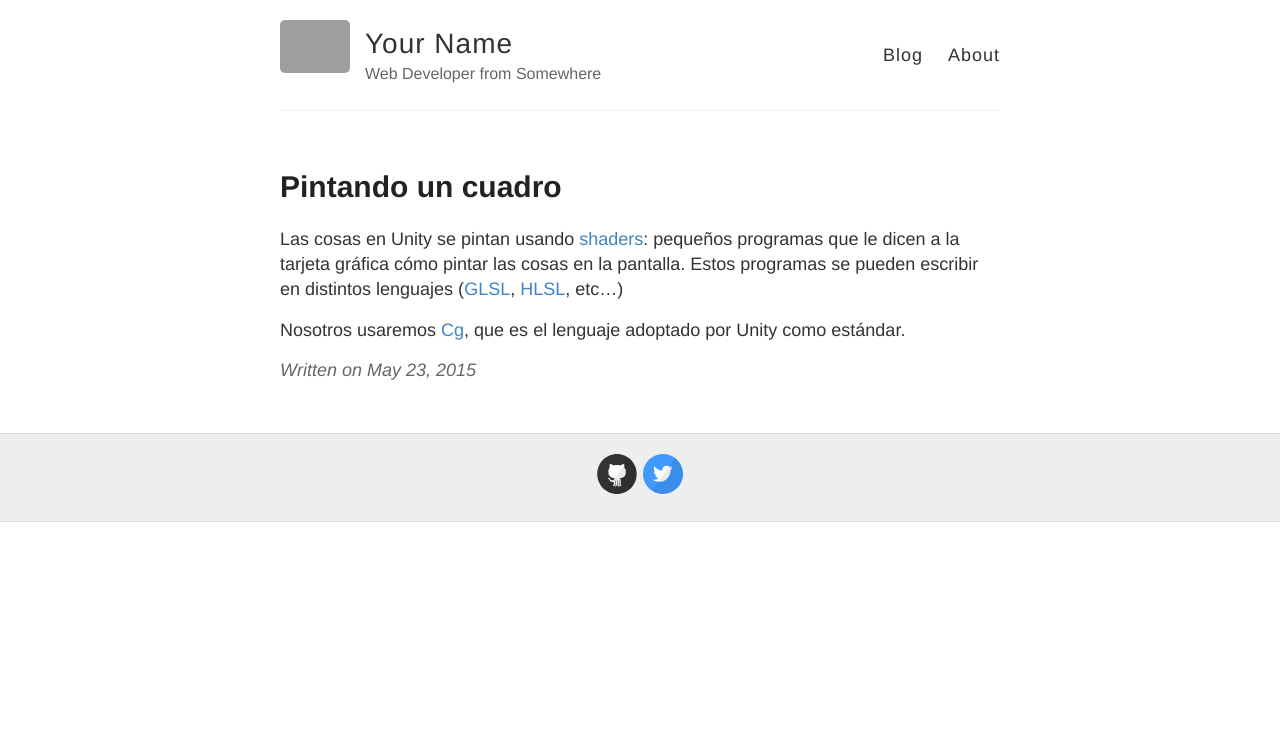
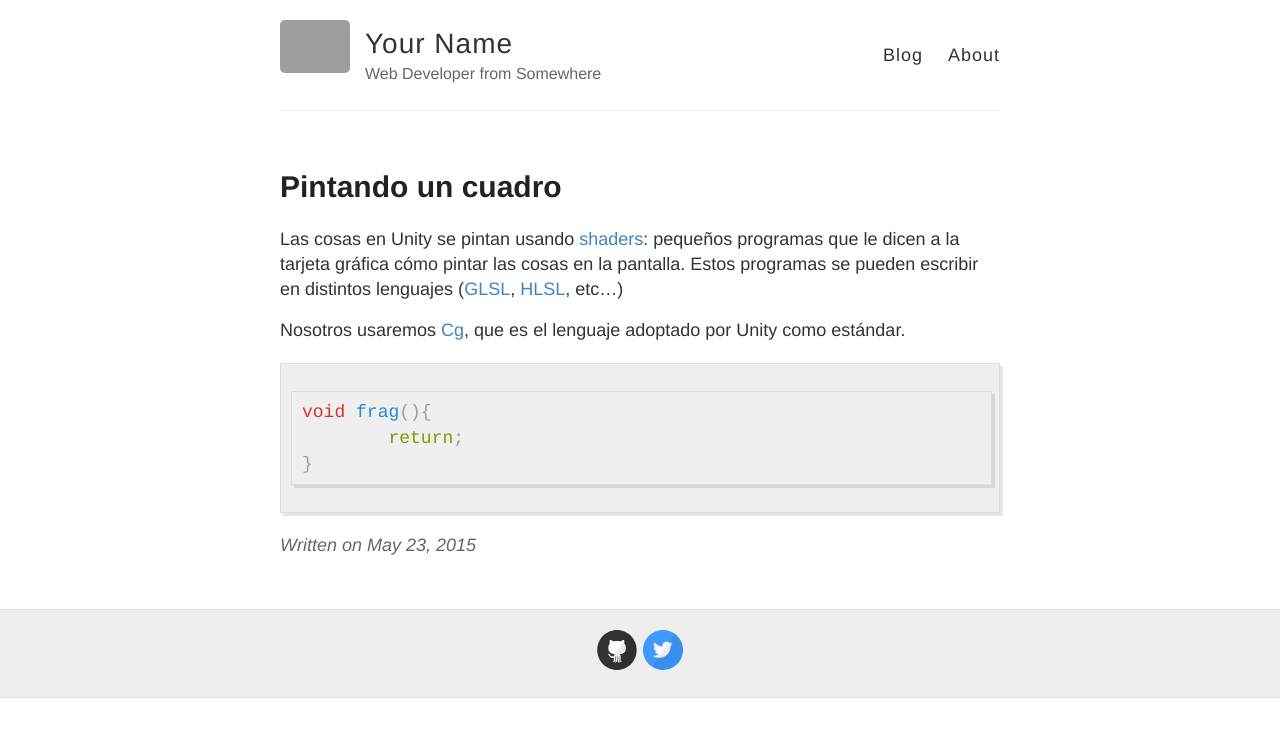
Before and after one commit to josemorval/UnityArchive, a Jekyll site: the page built from _posts/2015-05-23-pintandocuadro.md, in a window 1280 px wide. Shown: the top 737 px of the page. Built offline with Jekyll 4.4.1, drawn with Linux system fonts in a browser that asks for light colours; Markdown is read by kramdown in place of the engine named in the settings; grey boxes are pictures that could not be loaded.

Commit message:
Updated 2015-05-23-pintandocuadro.md

````diff
--- a/_posts/2015-05-23-pintandocuadro.md
+++ b/_posts/2015-05-23-pintandocuadro.md
@@ -9,3 +9,9 @@ published: true
 Las cosas en Unity se pintan usando [shaders](http://en.wikipedia.org/wiki/Shader): pequeños programas que le dicen a la tarjeta gráfica cómo pintar las cosas en la pantalla. Estos programas se pueden escribir en distintos lenguajes ([GLSL](http://en.wikipedia.org/wiki/OpenGL_Shading_Language), [HLSL](http://en.wikipedia.org/wiki/High-Level_Shading_Language), etc...)
 
 Nosotros usaremos [Cg](http://en.wikipedia.org/wiki/Cg_(programming_language\)), que es el lenguaje adoptado por Unity como estándar.
+
+```c
+void frag(){
+	return;
+}
+```
````
